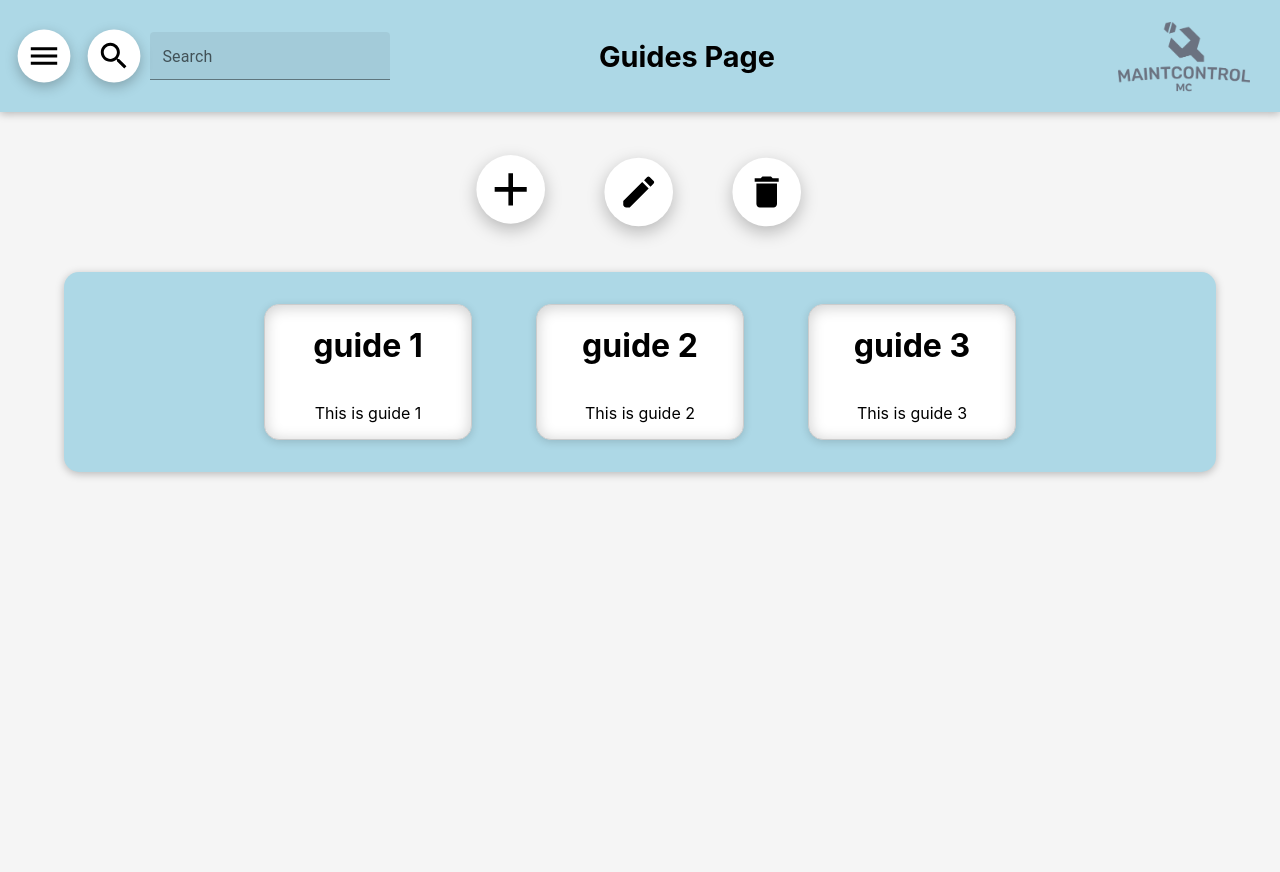
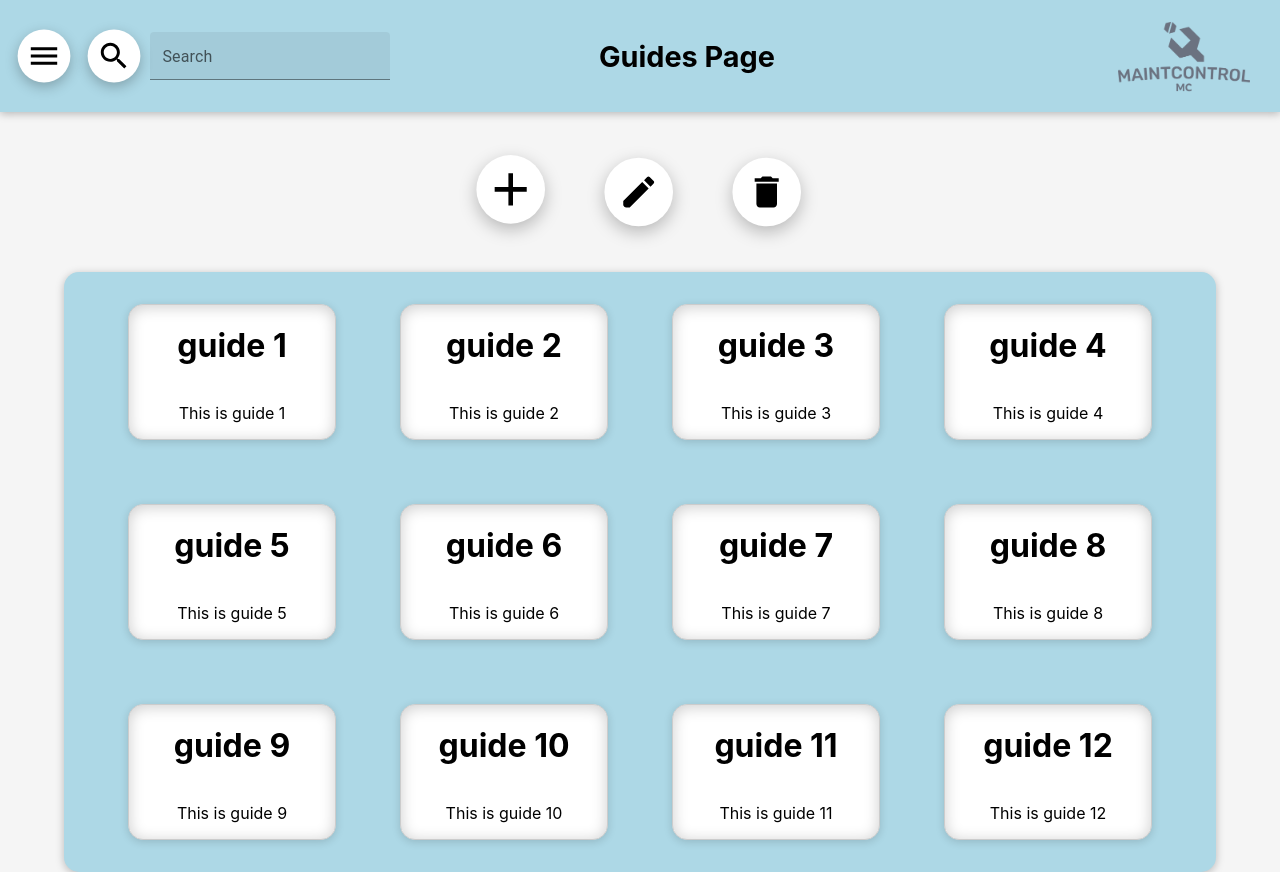
Before and after one commit to liorspidy/MaintControl, a React (Create React App) app: page /guides in a window 1280 px wide. Before the commit the page ends 800 px from the top, so only its background shows below. Built offline with nearby package versions, Linux system fonts and the light colour scheme.

Commit message:
added dummy guides

```diff
--- a/src/components/header/Header.js
+++ b/src/components/header/Header.js
@@ -8,7 +8,6 @@ import AccountMenu from '../menuComp/AccountMenu';
 
 const Header = (props) => {
   const pageNameHandler = (pageName) => {
-    console.log(pageName);
     switch (pageName) {
       case 'login':
         return 'Login Page';
--- a/src/components/pages/guides/editGuide/EditGuide.js
+++ b/src/components/pages/guides/editGuide/EditGuide.js
@@ -10,7 +10,7 @@ const EditGuide = () => {
   const [guideDetails, setGuideDetails] = useState(
     guide ? guide.description : ''
   );
-  const [guideFile, setGuideFile] = useState('');
+  const [guideFile, setGuideFile] = useState(guide ? guide.file : '');
   const [error, setError] = useState('');
 
   const handleGuideNameChange = (event) => {
--- a/src/components/pages/guides/guides.json
+++ b/src/components/pages/guides/guides.json
@@ -16,5 +16,59 @@
         "name": "guide 3",
         "description": "This is guide 3",
         "file": ""
+    },
+    {
+        "id": 4,
+        "name": "guide 4",
+        "description": "This is guide 4",
+        "file": ""
+    },
+    {
+        "id": 5,
+        "name": "guide 5",
+        "description": "This is guide 5",
+        "file": ""
+    },
+    {
+        "id": 6,
+        "name": "guide 6",
+        "description": "This is guide 6",
+        "file": ""
+    },
+    {
+        "id": 7,
+        "name": "guide 7",
+        "description": "This is guide 7",
+        "file": ""
+    },
+    {
+        "id": 8,
+        "name": "guide 8",
+        "description": "This is guide 8",
+        "file": ""
+    },
+    {
+        "id": 9,
+        "name": "guide 9",
+        "description": "This is guide 9",
+        "file": ""
+    },
+    {
+        "id": 10,
+        "name": "guide 10",
+        "description": "This is guide 10",
+        "file": ""
+    },
+    {
+        "id": 11,
+        "name": "guide 11",
+        "description": "This is guide 11",
+        "file": ""
+    },
+    {
+        "id": 12,
+        "name": "guide 12",
+        "description": "This is guide 12",
+        "file": ""
     }
 ]
```
